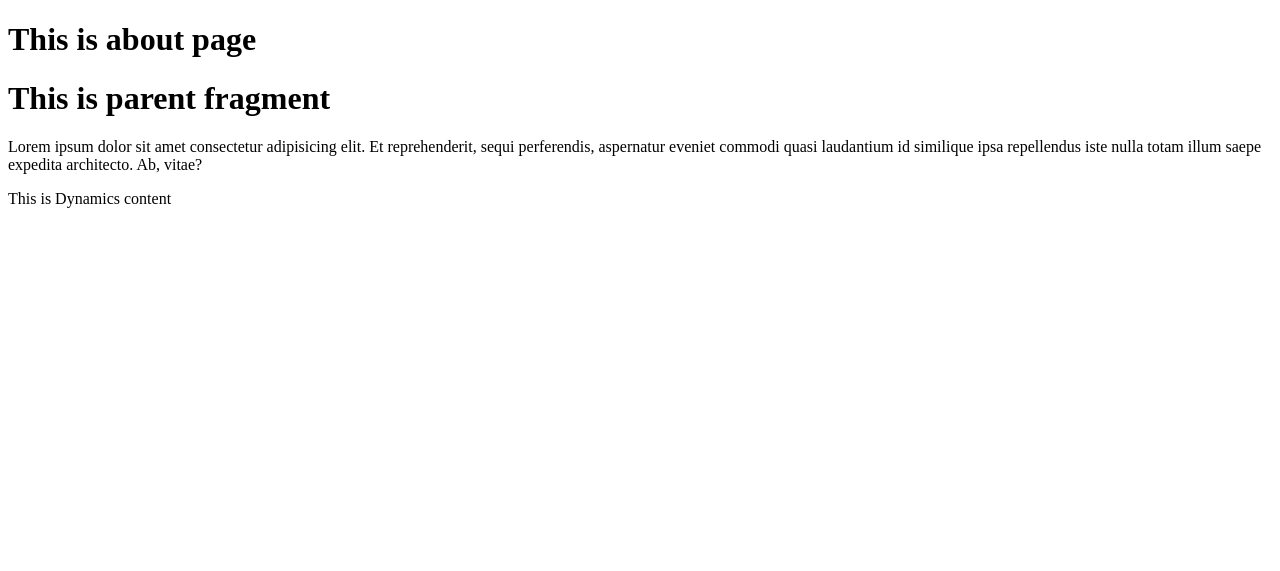
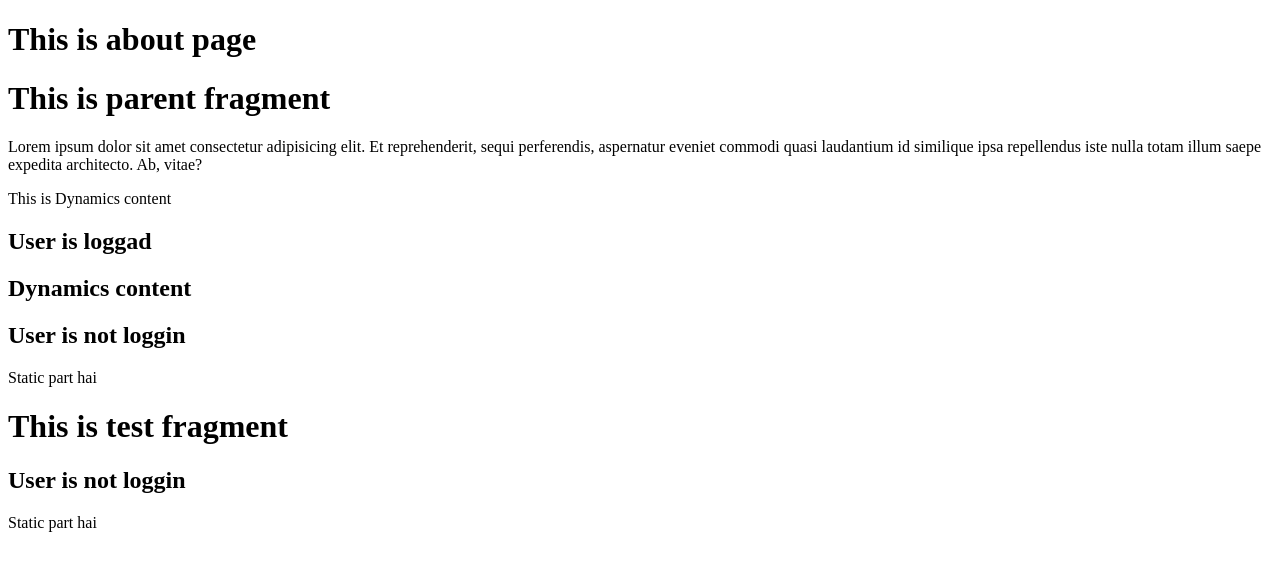
Before and after one commit to prakashrkumar/SCM, a Spring Boot app: page /about in a window 1280 px wide. Shown: the top 571 px of the page. Run offline with Spring Boot 4, Linux system fonts and the light colour scheme.

Commit message:
fagementconecpt this branch

```diff
--- a/prakash/src/main/java/com/scm/prakash/controllers/PageController.java
+++ b/prakash/src/main/java/com/scm/prakash/controllers/PageController.java
@@ -12,6 +12,7 @@ public class PageController {
         model.addAttribute("name","prakash kumar");
         model.addAttribute("github","https://github.com/prakashrkumar");
         model.addAttribute("linkdin","https://www.linkedin.com/in/prakashfullstackdeveloper/");
+        model.addAttribute("isLogin",false);
 
         return "home";
     }
--- a/prakash/src/main/resources/templates/about.html
+++ b/prakash/src/main/resources/templates/about.html
@@ -20,5 +20,21 @@
     <section>This is Dynamics content</section>
 
    </div>
+
+<div class="host-tag"
+th:replace="${isLogin} ? ~{base::parent(~{::section})}: ~{base:: test(~{::#h1})}">
+<section>
+    <h1>User is loggad</h1>
+    <h2>Dynamics content</h2>
+</section>
+
+<section id="h1">
+    <h1>User is not loggin</h1>
+    <p>Static part hai</p>
+</section>
+
+
+</div>
+
 </body>
 </html>
--- a/prakash/src/main/resources/templates/base.html
+++ b/prakash/src/main/resources/templates/base.html
@@ -4,3 +4,9 @@
    <!-- <h1>value of x is <span th:text="${x}"></span></h1> -->
    <div th:replace="${content}"></div>
 </div>
+
+<div th:fragment="test(content)">
+    <h1>This is test fragment</h1>
+    <div th:replace="${content}"></div>
+
+</div>
```
